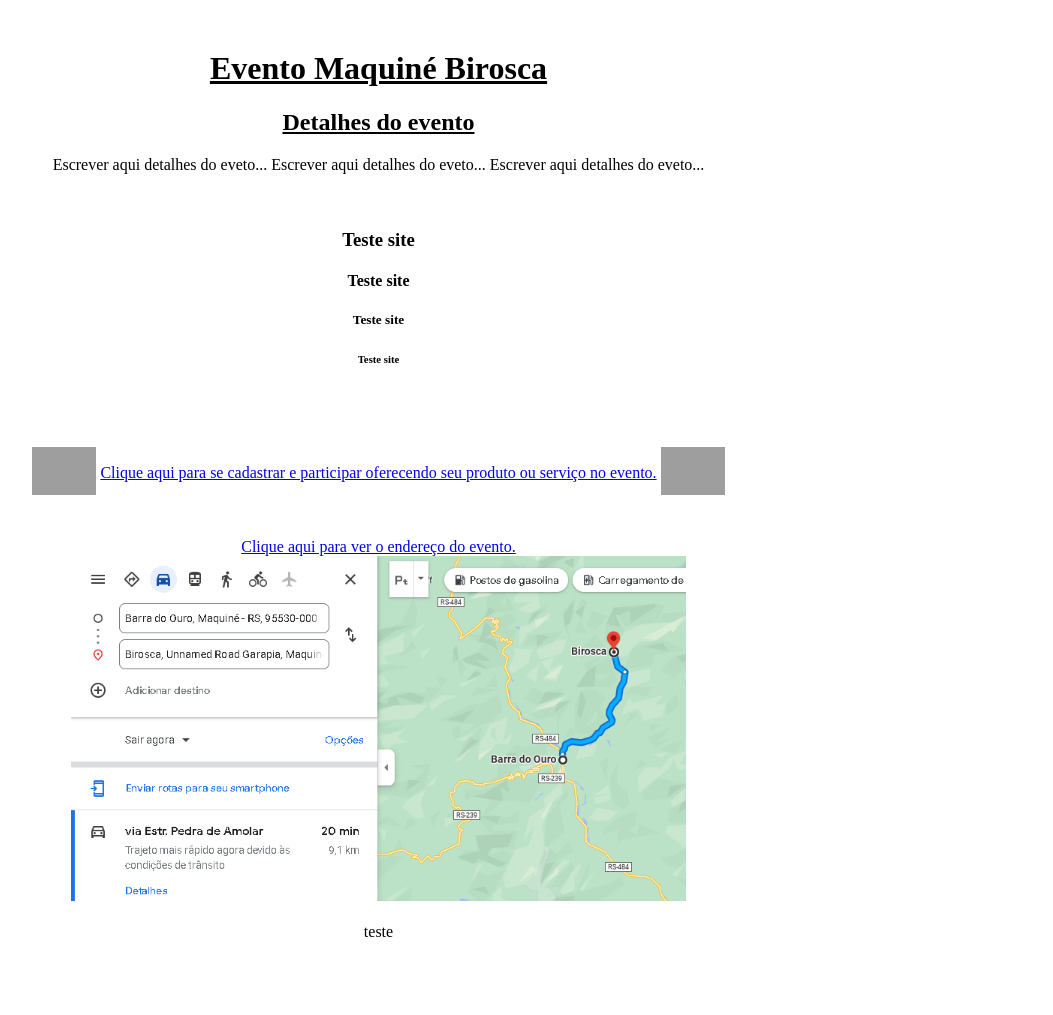
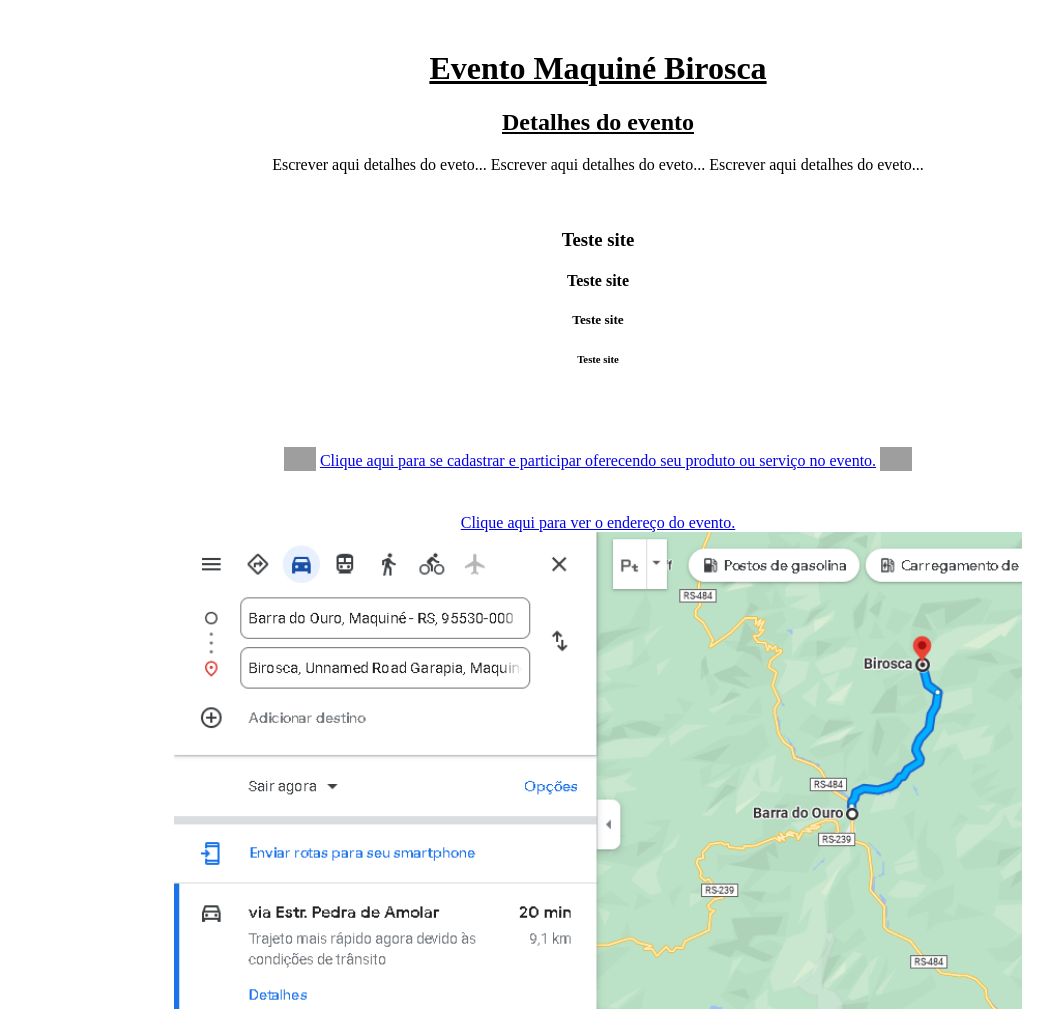
Before and after one commit to eventosmaquine/EventosMaquine.io, a plain HTML site: page index.html in a window 1280 px wide. Shown: the top 1015 px of the page, without its empty margins (42-1095 px from the left). Before the commit the page ends 970 px from the top, so only its background shows below. Drawn offline with nearby package versions, Linux system fonts and the light colour scheme; grey boxes are pictures that could not be loaded.

Commit message:
ajustes de layout geral

```diff
--- a/index.html
+++ b/index.html
@@ -13,7 +13,7 @@
 </head>
 <body>
     <div id="align-center">
-    <table>
+    <table align="center" width="90%">
         <tr>
             <td>
                 <br>
@@ -35,13 +35,13 @@
                         <table align="center">
                             <tr>
                                 <td>
-                                    <img src="https://www.gstatic.com/images/branding/product/1x/forms_2020q4_48dp.png" alt="logo da Home Host" style="width:64px">
+                                    <img src="https://www.gstatic.com/images/branding/product/1x/forms_2020q4_48dp.png" alt="logo da Home Host" style="width:32px">
                                 </td>
                                 <td>
                                     Clique aqui para se cadastrar e participar oferecendo seu produto ou serviço no evento.
                                 </td>
                                 <td>
-                                    <img src="https://www.gstatic.com/images/branding/product/1x/forms_2020q4_48dp.png" alt="logo da Home Host" style="width:64px"><br>
+                                    <img src="https://www.gstatic.com/images/branding/product/1x/forms_2020q4_48dp.png" alt="logo da Home Host" style="width:32px"><br>
                                 </td>
                             </tr>
                         </table>
```
